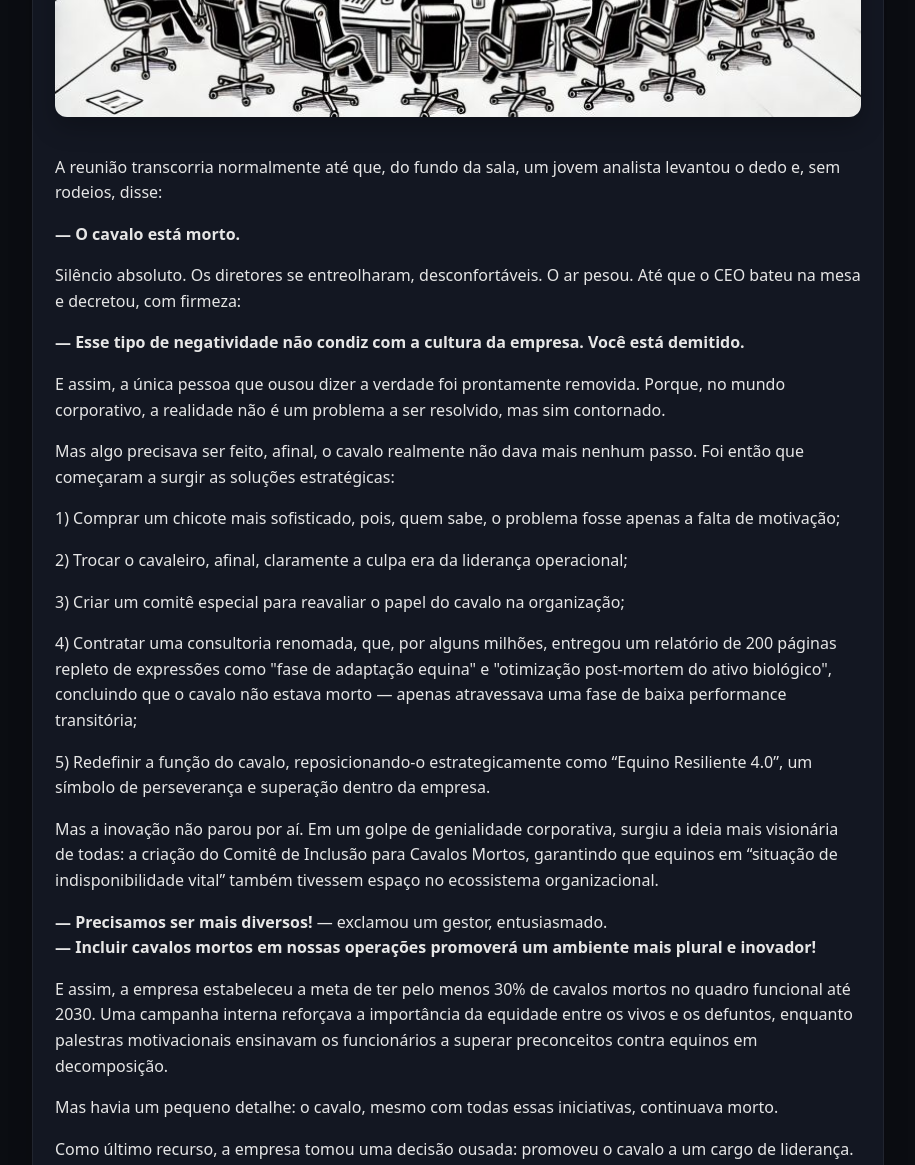
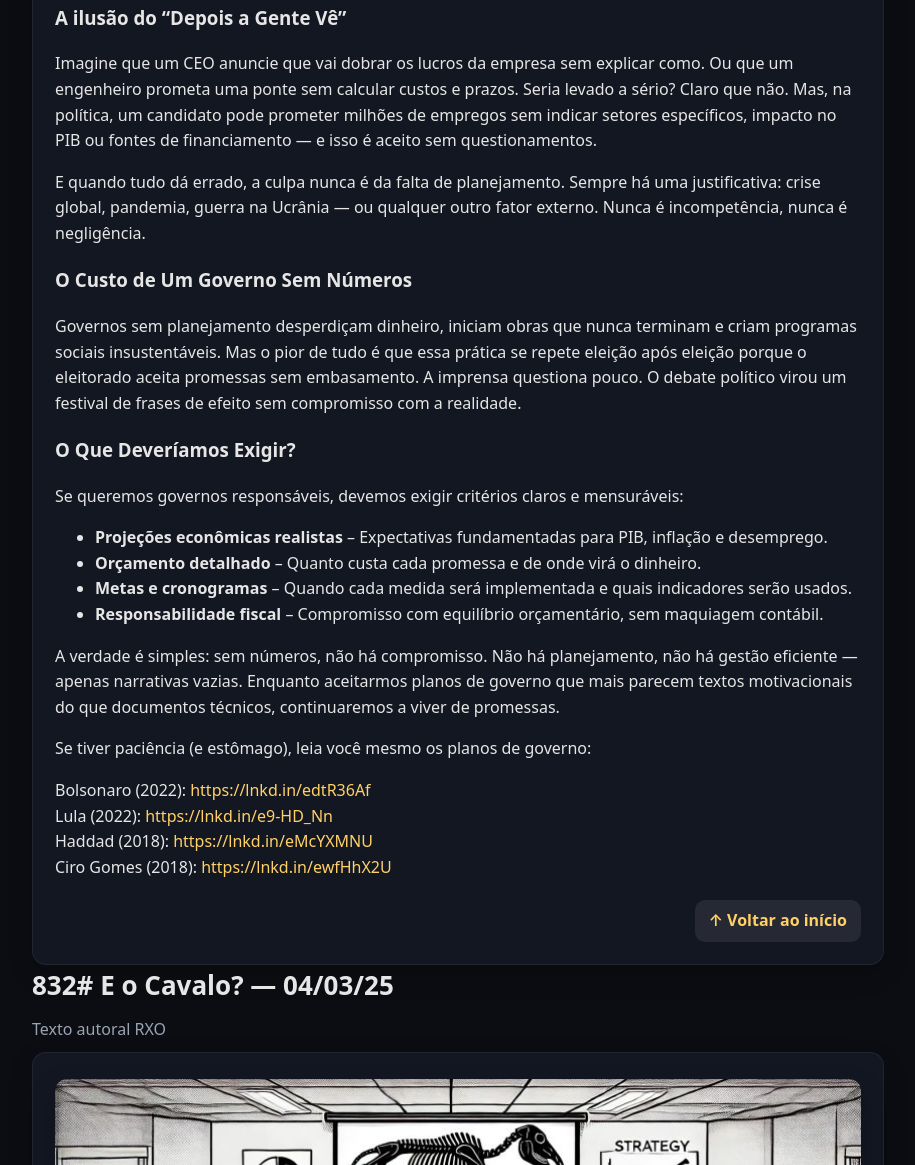
Before and after one commit to rxo1974Sagaz/RXO, a plain HTML site: page index.html in a window 1280 px wide. Shown: the part 1595-2760 px from the top of the page, without its empty margins (182-1097 px from the left). Drawn offline with Linux system fonts and the light colour scheme.

Commit message:
Update index.html

```diff
--- a/index.html
+++ b/index.html
@@ -153,6 +153,55 @@
 
     <!-- PUBLICAÇÕES -->
     <section id="publicacoes" class="section">
+
+<!-- POST 831 -->
+<h2 class="h1">831# Livro em branco de sempre — 04/03/25</h2>
+<div class="muted">Texto autoral RXO</div>
+
+<div class="post card" style="margin-top:10px">
+  <img src="assets/images/post831.png" alt="Livro em branco de sempre — RXO">
+
+  <p>Se você já trabalhou em qualquer empresa séria, sabe que um plano sem números é apenas um desejo. Se alguém apresenta uma proposta sem orçamento, prazos ou metas concretas, a resposta é clara: volte quando trouxer dados. Mas, na política brasileira, esse princípio básico simplesmente não existe.</p>
+
+  <p>Nos últimos anos, os principais candidatos à presidência do Brasil apresentaram planos de governo que poderiam facilmente ser confundidos com discursos motivacionais. Lula (2022) falou em reconstrução, justiça social e sustentabilidade — mas sem um único cronograma detalhado. Bolsonaro (2022) mencionou crescimento do PIB e fortalecimento da economia, mas sem indicar as ações específicas, os recursos necessários ou um horizonte temporal. Haddad (2018) propôs um “novo pacto federativo”, mas sem dizer como financiaria essa ideia. Ciro Gomes (2018) escreveu páginas e mais páginas de críticas e promessas teóricas, mas sem métricas mensuráveis.</p>
+
+  <h3>A ilusão do “Depois a Gente Vê”</h3>
+  <p>Imagine que um CEO anuncie que vai dobrar os lucros da empresa sem explicar como. Ou que um engenheiro prometa uma ponte sem calcular custos e prazos. Seria levado a sério? Claro que não. Mas, na política, um candidato pode prometer milhões de empregos sem indicar setores específicos, impacto no PIB ou fontes de financiamento — e isso é aceito sem questionamentos.</p>
+
+  <p>E quando tudo dá errado, a culpa nunca é da falta de planejamento. Sempre há uma justificativa: crise global, pandemia, guerra na Ucrânia — ou qualquer outro fator externo. Nunca é incompetência, nunca é negligência.</p>
+
+  <h3>O Custo de Um Governo Sem Números</h3>
+  <p>Governos sem planejamento desperdiçam dinheiro, iniciam obras que nunca terminam e criam programas sociais insustentáveis. Mas o pior de tudo é que essa prática se repete eleição após eleição porque o eleitorado aceita promessas sem embasamento. A imprensa questiona pouco. O debate político virou um festival de frases de efeito sem compromisso com a realidade.</p>
+
+  <h3>O Que Deveríamos Exigir?</h3>
+  <p>Se queremos governos responsáveis, devemos exigir critérios claros e mensuráveis:</p>
+
+  <ul>
+    <li><strong>Projeções econômicas realistas</strong> – Expectativas fundamentadas para PIB, inflação e desemprego.</li>
+    <li><strong>Orçamento detalhado</strong> – Quanto custa cada promessa e de onde virá o dinheiro.</li>
+    <li><strong>Metas e cronogramas</strong> – Quando cada medida será implementada e quais indicadores serão usados.</li>
+    <li><strong>Responsabilidade fiscal</strong> – Compromisso com equilíbrio orçamentário, sem maquiagem contábil.</li>
+  </ul>
+
+  <p>A verdade é simples: sem números, não há compromisso. Não há planejamento, não há gestão eficiente — apenas narrativas vazias. Enquanto aceitarmos planos de governo que mais parecem textos motivacionais do que documentos técnicos, continuaremos a viver de promessas.</p>
+
+  <p>Se tiver paciência (e estômago), leia você mesmo os planos de governo:</p>
+
+  <p>
+    Bolsonaro (2022): <a href="https://lnkd.in/edtR36Af" target="_blank">https://lnkd.in/edtR36Af</a><br>
+    Lula (2022): <a href="https://lnkd.in/e9-HD_Nn" target="_blank">https://lnkd.in/e9-HD_Nn</a><br>
+    Haddad (2018): <a href="https://lnkd.in/eMcYXMNU" target="_blank">https://lnkd.in/eMcYXMNU</a><br>
+    Ciro Gomes (2018): <a href="https://lnkd.in/ewfHhX2U" target="_blank">https://lnkd.in/ewfHhX2U</a>
+  </p>
+
+  <div style="text-align:right; margin-top:20px;">
+    <a href="#topo"
+      style="display:inline-block; padding:8px 14px; background:rgba(255,255,255,.08);
+             border-radius:10px; color:#ffd166; font-weight:600; text-decoration:none;">
+      ↑ Voltar ao início
+    </a>
+  </div>
+</div>
 
 <!-- POST 832 -->
 <h2 class="h1">832# E o Cavalo? — 04/03/25</h2>
```
